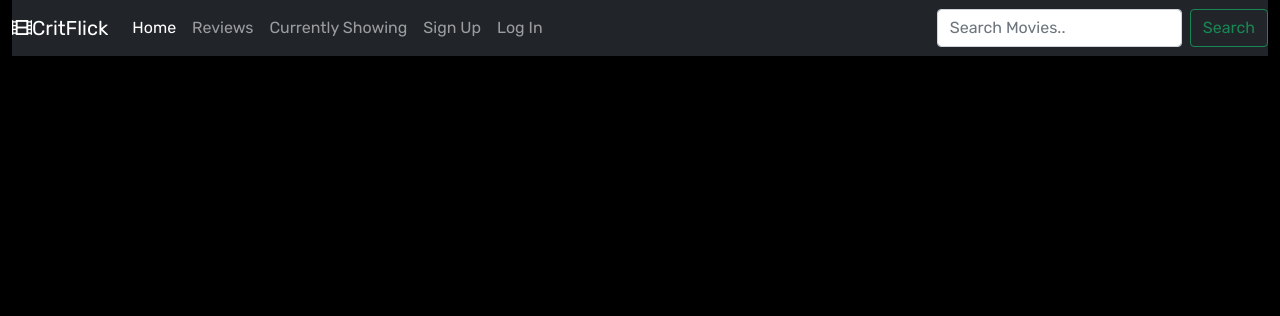
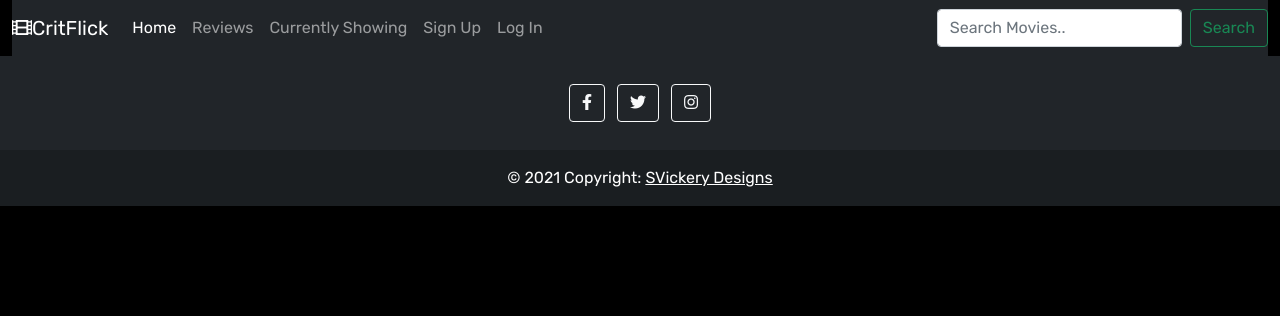
Before and after one commit to Code-Institute-Submissions/svickery-critflick_SepResub, a Python web app: template templates/base.html in a window 1280 px wide. Shown: the top 316 px of the page. Run offline with Jinja, Linux system fonts and the light colour scheme; the template is opened without the code that fills it, so the values that code supplies are empty.

Commit message:
Footer added to base.html

```diff
--- a/templates/base.html
+++ b/templates/base.html
@@ -44,6 +44,35 @@
         </nav>
     </div>
 
+    <footer class="bg-dark text-center text-white">
+        <!-- Grid container -->
+        <div class="container-fluid p-4 pb-0">
+            <!-- Section: Social media -->
+            <section class="mb-4">
+                <!-- Facebook -->
+                <a class="btn btn-outline-light btn-floating m-1" href="#!" role="button"><i
+                        class="fab fa-facebook-f"></i></a>
+
+                <!-- Twitter -->
+                <a class="btn btn-outline-light btn-floating m-1" href="#!" role="button"><i
+                        class="fab fa-twitter"></i></a>
+
+                <!-- Instagram -->
+                <a class="btn btn-outline-light btn-floating m-1" href="#!" role="button"><i
+                        class="fab fa-instagram"></i></a>
+
+            </section>
+            <!-- Section: Social media -->
+        </div>
+        <!-- Grid container -->
+
+        <!-- Copyright -->
+        <div class="copyright text-center p-3" style="background-color: rgba(0, 0, 0, 0.2);">
+            © 2021 Copyright:
+            <a class="text-white" href="#">SVickery Designs</a>
+        </div>
+    </footer>
+
 
     <script src="https://code.jquery.com/jquery-3.6.0.min.js" integrity="sha256-/xUj+3OJU5yExlq6GSYGSHk7tPXikynS7ogEvDej/m4=" crossorigin="anonymous"></script>
     <script src="https://cdn.jsdelivr.net/npm/bootstrap@5.0.1/dist/js/bootstrap.bundle.min.js" integrity="sha384-gtEjrD/SeCtmISkJkNUaaKMoLD0//ElJ19smozuHV6z3Iehds+3Ulb9Bn9Plx0x4" crossorigin="anonymous"></script>
```
